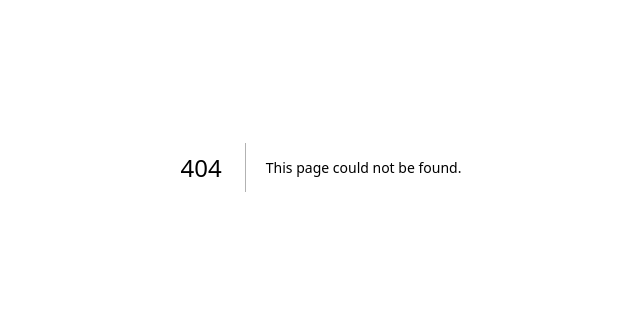
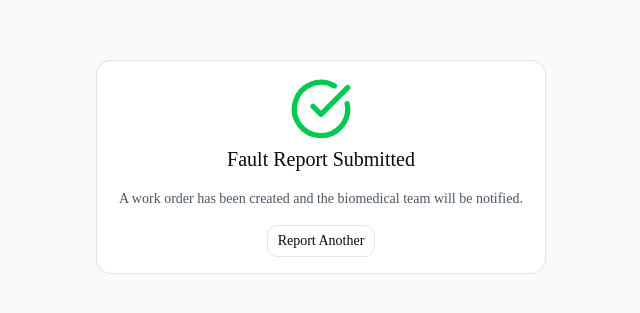
Before and after one commit to alee20300/ebiomed, a Next.js app: page /report/success in a window 1280 px wide. Before the commit this address had no page. Shown: the part 233-546 px from the top of the page, without its empty margins (319-959 px from the left). Built offline with nearby package versions, Linux system fonts and the light colour scheme.

Commit message:
feat: add public report page and success confirmation

```diff
--- /dev/null
+++ b/src/app/report/page.tsx
@@ -0,0 +1,58 @@
+import { Suspense } from "react"
+import Link from "next/link"
+import { createClient } from "@/lib/supabase/server"
+import { BarcodeScanner } from "@/components/report/barcode-scanner"
+import { FaultForm } from "@/components/report/fault-form"
+import { Skeleton } from "@/components/ui/skeleton"
+
+interface PageProps {
+  searchParams: Promise<{ tag?: string; error?: string }>
+}
+
+async function EquipmentLookup({ tag }: { tag: string }) {
+  const supabase = await createClient()
+  const { data: equipment } = await supabase
+    .schema("ebiomed")
+    .from("equipment")
+    .select("*")
+    .eq("tag_number", tag)
+    .single()
+
+  if (!equipment) {
+    return (
+      <div className="rounded-lg border border-red-200 bg-red-50 p-6 text-center">
+        <p className="font-medium text-red-800">Equipment not found</p>
+        <p className="mt-1 text-sm text-red-600">No equipment with tag &quot;{tag}&quot; exists.</p>
+        <Link href="/report" className="mt-4 inline-block text-sm text-primary hover:underline">
+          Scan another
+        </Link>
+      </div>
+    )
+  }
+
+  return <FaultForm equipment={equipment as any} />
+}
+
+export default async function ReportPage({ searchParams }: PageProps) {
+  const params = await searchParams
+  const tag = params.tag
+
+  return (
+    <div className="min-h-screen bg-gray-50">
+      <div className="mx-auto max-w-lg px-4 py-8">
+        <div className="mb-6 text-center">
+          <Link href="/report" className="text-2xl font-bold text-primary">eBiomed</Link>
+          <p className="mt-1 text-sm text-gray-500">Report Faulty Equipment</p>
+        </div>
+
+        {!tag ? (
+          <BarcodeScanner />
+        ) : (
+          <Suspense fallback={<Skeleton className="h-64 w-full" />}>
+            <EquipmentLookup tag={tag} />
+          </Suspense>
+        )}
+      </div>
+    </div>
+  )
+}
--- /dev/null
+++ b/src/app/report/success/page.tsx
@@ -0,0 +1,35 @@
+import Link from "next/link"
+import { CheckCircle } from "lucide-react"
+import { Button } from "@/components/ui/button"
+import { Card, CardContent, CardHeader, CardTitle } from "@/components/ui/card"
+
+export default async function ReportSuccessPage({
+  searchParams,
+}: {
+  searchParams: Promise<{ wo?: string }>
+}) {
+  const params = await searchParams
+  return (
+    <div className="flex min-h-screen items-center justify-center bg-gray-50 px-4">
+      <Card className="w-full max-w-md text-center">
+        <CardHeader>
+          <CheckCircle className="mx-auto h-16 w-16 text-green-500" />
+          <CardTitle className="text-xl">Fault Report Submitted</CardTitle>
+        </CardHeader>
+        <CardContent className="space-y-4">
+          <p className="text-sm text-gray-600">
+            A work order has been created and the biomedical team will be notified.
+          </p>
+          {params.wo && (
+            <p className="font-mono text-sm text-gray-500">Work Order: {params.wo.slice(0, 8)}</p>
+          )}
+          <div className="flex justify-center gap-3">
+            <Button asChild variant="outline">
+              <Link href="/report">Report Another</Link>
+            </Button>
+          </div>
+        </CardContent>
+      </Card>
+    </div>
+  )
+}
```
